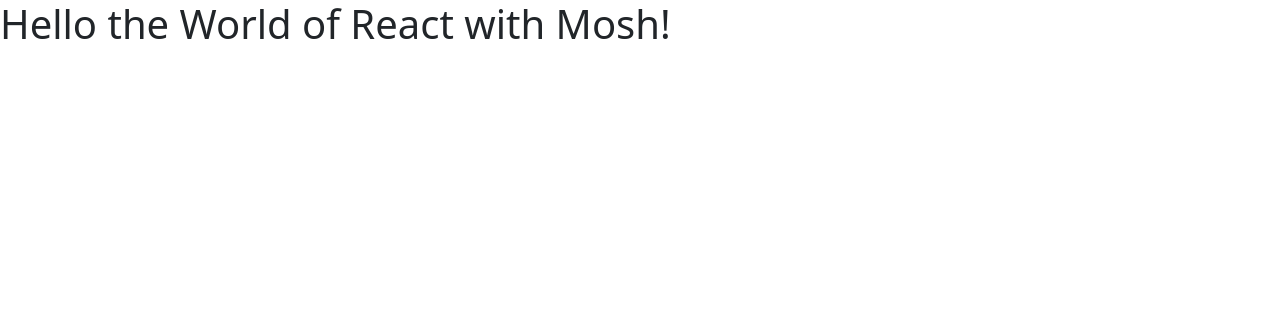
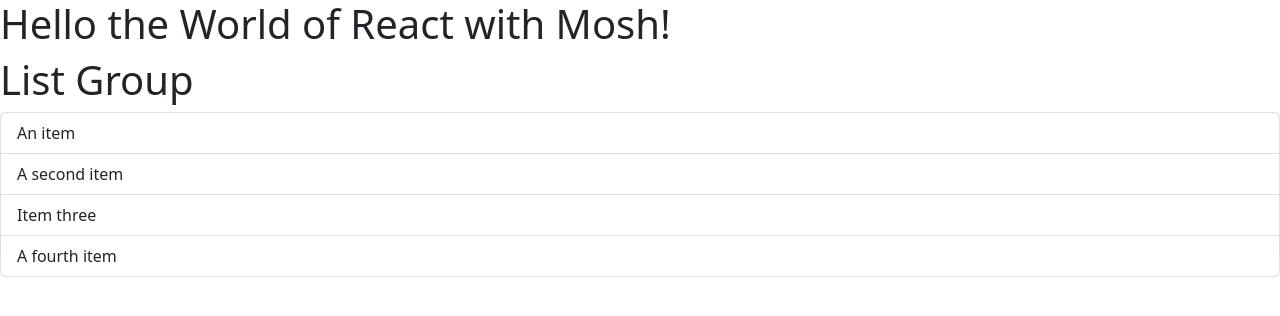
Before and after one commit to paulnyabaro/react-app, a React (Vite) app: page / in a window 1280 px wide. Shown: the top 316 px of the page. Built offline with nearby package versions, Linux system fonts and the light colour scheme.

Commit message:
Created components folder

```diff
--- a/src/App.tsx
+++ b/src/App.tsx
@@ -1,7 +1,8 @@
 import Message from './Message';
+import ListGroup from './components/ListGroup';
 
 function App() {
-  return <div><Message /></div>
+  return <div><Message /> <ListGroup /></div>
 }
 
 export default App;
--- a/src/components/ListGroup.tsx
+++ b/src/components/ListGroup.tsx
@@ -0,0 +1,14 @@
+function ListGroup() {
+    return (
+        <div><h1>List Group</h1>
+        <ul className="list-group">
+            <li className="list-group-item">An item</li>
+            <li className="list-group-item">A second item</li>
+            <li className="list-group-item">Item three</li>
+            <li className="list-group-item">A fourth item</li>
+        </ul>
+        </div>
+    );
+}
+
+export default ListGroup;
```
